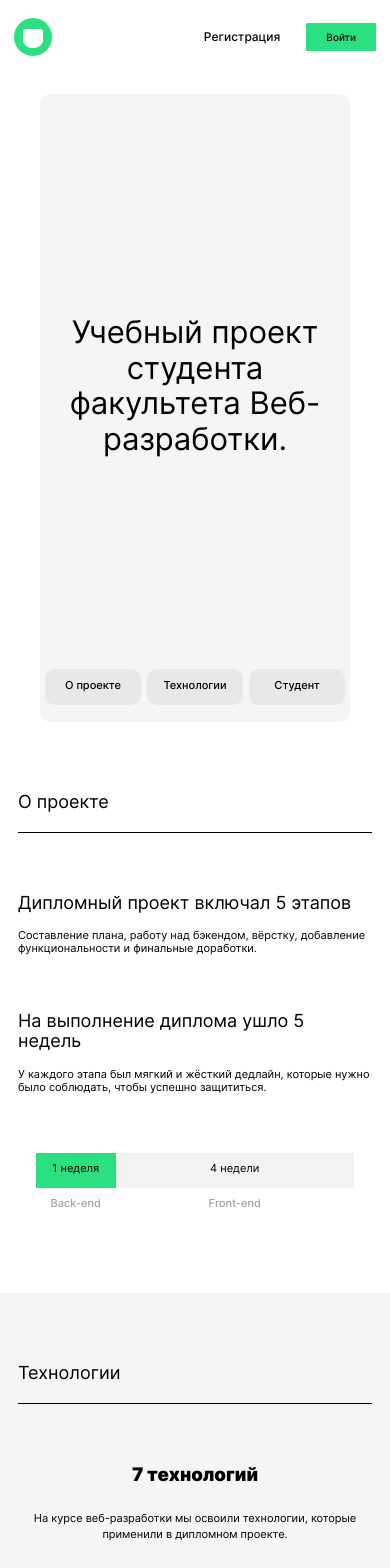
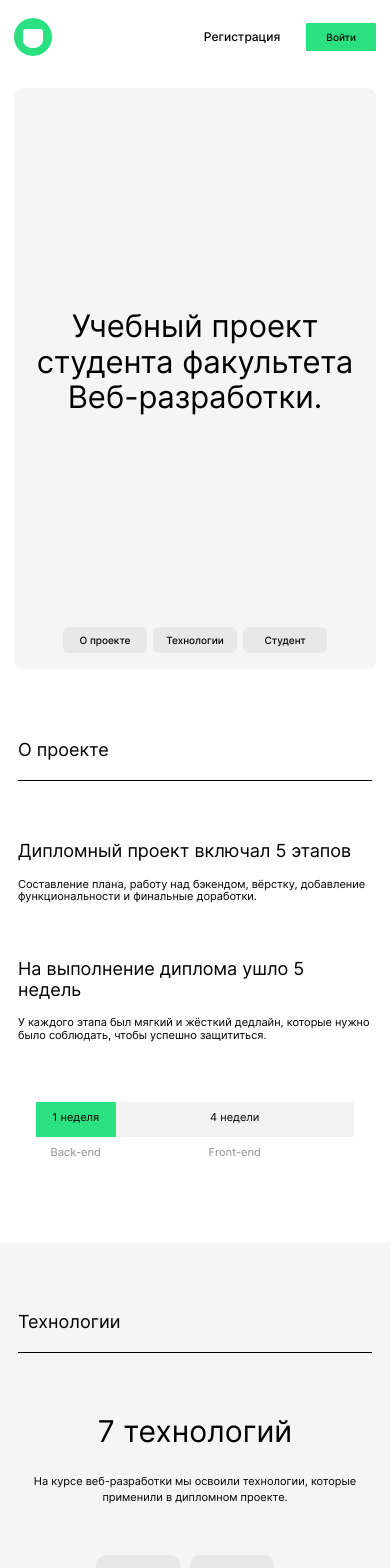
Before and after one commit to KVADRAT-1/movies-explorer-frontend, a React (Create React App) app: page / in a window 390 px wide. Shown: the top 1568 px of the page. Built offline with nearby package versions, Linux system fonts and the light colour scheme.

Commit message:
main/24.08.2021/1

```diff
--- a/src/components/Header/Navigation/Navigation.css
+++ b/src/components/Header/Navigation/Navigation.css
@@ -67,7 +67,7 @@
         top: 0;
         left: 0;
         width: 100%;
-        height: 100%;
+        height: 100vh;
         background-color: rgb(0, 0, 0, 0.5)
     }
 
@@ -101,16 +101,18 @@
 
     .Navigation__button-Close {
         display: block;
+        position: fixed;
         width: 33px;
         height: 33px;
-        margin: 27px 27px 110px auto;
+        top: 27px;
+        right: 27px;
         padding: 0;
         border: none;
         background: no-repeat url(../../../images/Header/Navigation/Navigation__icon-close.svg);
         background-size: cover;
     }
 
-    .Navigation__button-Close {
+    .Navigation__button-Close:hover {
         opacity: 0.8;
         cursor: pointer;
     }
@@ -121,8 +123,16 @@
         padding: 0;
     }
 
-    .Navigation__item:last-child {
-        margin: 500px auto 0;
+    .Navigation__item:nth-child(2) {
+        margin-top: 209px;
+    }
+
+    .Navigation__item:nth-child(4) {
+        margin: 0;
+        display: flex;
+        align-self: center;
+        position: fixed;
+        bottom: 92px;
     }
 
     .Navigation__text-profile {
@@ -134,7 +144,20 @@
 }
 
 @media (max-width: 767px) {
+    .Navigation__button-Close {
+        top: 18px;
+        right: 18px;
+    }
+
     .Navigation__list {
         width: 100%;
     }
+
+    .Navigation__item:nth-child(2) {
+        margin-top: 190px;
+    }
+
+    .Navigation__item:nth-child(4) {
+        bottom: 48px;
+    }
 }
--- a/src/components/Main/Promo/NavTab/NavTab.css
+++ b/src/components/Main/Promo/NavTab/NavTab.css
@@ -1,25 +1,22 @@
 .NavTab {
-    margin-bottom: 30px;
-    display: flex;
-    justify-content: center;
-    align-items: center;
+    margin: 0 17px 30px;
     font-style: normal;
     font-weight: 500;
-    font-size: 13px;
+    font-size: 12px;
+    line-height: 16px;
 }
 
 .NavTab__list {
-    display: flex;
-    justify-content: center;
+    width: 318px;
     margin: 0;
     padding: 0;
+    display: grid;
+    grid-template-columns: repeat(3, 1fr);
+    gap: 10px;
 }
 
 .NavTab__item {
-    width: 96px;
-    height: 26px;
-    margin-right: 10px;
-    padding-top: 10px;
+    padding: 10px 0;
     list-style-type: none;
     border-radius: 10px;
     background: #E8E8E8;
@@ -43,8 +40,20 @@
         margin-bottom: 17px;
     }
 
+    .NavTab__list {
+        width: 264px;
+        grid-template-columns: repeat(3, 1fr);
+        gap: 6px;
+    }
+
     .NavTab__item {
-        margin-right: 6px;
+        padding: 5px 0;
+        border-radius: 6px;
+    }
+
+    .NavTab__link {
+        font-size: 10px;
+        line-height: 16px;
     }
 
     .NavTab {
--- a/src/components/Main/Promo/Promo.css
+++ b/src/components/Main/Promo/Promo.css
@@ -17,6 +17,10 @@
 }
 
 @media (max-width: 1279px) {
+    .Promo {
+        margin: 20px 20px 0;
+    }
+
     .Promo__title {
         margin: 350px auto 314px;
     }
@@ -24,6 +28,7 @@
 
 @media (max-width: 767px) {
     .Promo {
+        margin: 14px 14px 0;
         background-size: 248px;
     }
 
--- a/src/components/Main/Techs/Techs.css
+++ b/src/components/Main/Techs/Techs.css
@@ -20,14 +20,15 @@
 .Techs__paragraph-title {
     margin: 0;
     font-style: normal;
-    font-weight: normal;
+    font-weight: 40;
     font-size: 50px;
     line-height: 58px;
     text-align: center;
 }
 
-.Techs__paragraphh-description {
-    margin: 12px 0 0 0;
+.Techs__paragraph-description {
+    max-width: 460px;
+    margin: 12px auto 0;
     font-style: normal;
     font-weight: normal;
     font-size: 14px;
@@ -66,8 +67,8 @@
         margin: 80px 0 83px;
     }
 
-    .Techs__paragraphh-description {
-        margin: 18px 0 0 0;
+    .Techs__paragraph-description {
+        margin: 18px auto 0;
         font-size: 12px;
         line-height: 18px;
     }
@@ -102,8 +103,8 @@
         line-height: 36px;
     }
 
-    .Techs__paragraphh-description {
-        margin: 24px 0 0 0;
+    .Techs__paragraph-description {
+        margin: 24px auto 0;
         font-size: 11px;
         line-height: 16px;
     }
--- a/src/components/Main/Techs/Techs.js
+++ b/src/components/Main/Techs/Techs.js
@@ -5,8 +5,8 @@ function Techs() {
     <div className='Techs'>
         <h2 className='Techs__title'>Технологии</h2>
         <article className='Techs__paragraph'>
-          <h3 className='Tecs__paragraphh-title'>7 технологий</h3>
-          <p className='Techs__paragraphh-description'>На курсе веб-разработки мы освоили технологии, которые применили в дипломном проекте.</p>
+          <h3 className='Techs__paragraph-title'>7 технологий</h3>
+          <p className='Techs__paragraph-description'>На курсе веб-разработки мы освоили технологии, которые применили в дипломном проекте.</p>
         </article>
         <ul className='Techs__list'>
           <li className='Techs__item'>HTML</li>
--- a/src/components/reusableComponents/MoviesCardList/MoviesCard/MoviesCard.css
+++ b/src/components/reusableComponents/MoviesCardList/MoviesCard/MoviesCard.css
@@ -41,10 +41,10 @@
 }
 
 .MoviesCard__photo {
+    width: 100%;
+    height: 100%;
     grid-column-start: -3;
     grid-column-end: -1;
-    background: no-repeat url(../../../../images/trash/asd.jpg);
-    background-size: cover;
 }
 
 @media (max-width: 1279px) {
--- a/src/components/reusableComponents/MoviesCardList/MoviesCard/MoviesCard.js
+++ b/src/components/reusableComponents/MoviesCardList/MoviesCard/MoviesCard.js
@@ -6,6 +6,7 @@ import { useLocation } from 'react-router-dom';
 import iconNotfavoriteActive from '../../../../images/MoviesCard/MoviesCard__icon-not-favoriteActive.svg';
 import iconFavoriteActive from '../../../../images/MoviesCard/MoviesCard__icon-favoriteActive.svg';
 import iconDeleteFavoriteActive from '../../../../images/MoviesCard/MoviesCard__icon-delete-favoriteActive.svg';
+import photo from '../../../../images/trash/asd.jpg';
 
 function MoviesCard() {
   const { pathname } = useLocation();
@@ -34,7 +35,7 @@ function MoviesCard() {
           <p className="MoviesCard__movie-time">1ч42м</p>
         </div>
         <img className='MoviesCard__like' src={pathname === '/movies' ? iconNotfavoriteActive : iconDeleteFavoriteActive} onClick={clickIcon} alt={'like'}/>
-        <div className="MoviesCard__photo"></div>
+        <img className="MoviesCard__photo" src={photo} alt={'photoMovie'}/>
     </div>
   );
 }
--- a/src/components/reusableComponents/SearchForm/SearchForm.js
+++ b/src/components/reusableComponents/SearchForm/SearchForm.js
@@ -18,7 +18,7 @@ function SearchForm() {
     <div className="SearchForm">
       <form className='SearchForm__form'>
         <img className='SearchForm__icon-search' src={icon} alt={'icon'}/>
-        <input className='SearchForm__input' placeholder='Фильм' onClick={clickInput}></input>
+        <input className='SearchForm__input' placeholder='Фильм' onClick={clickInput} required></input>
         <button className='SearchForm__button-find' >Найти</button>
       </form>
     </div>
```
